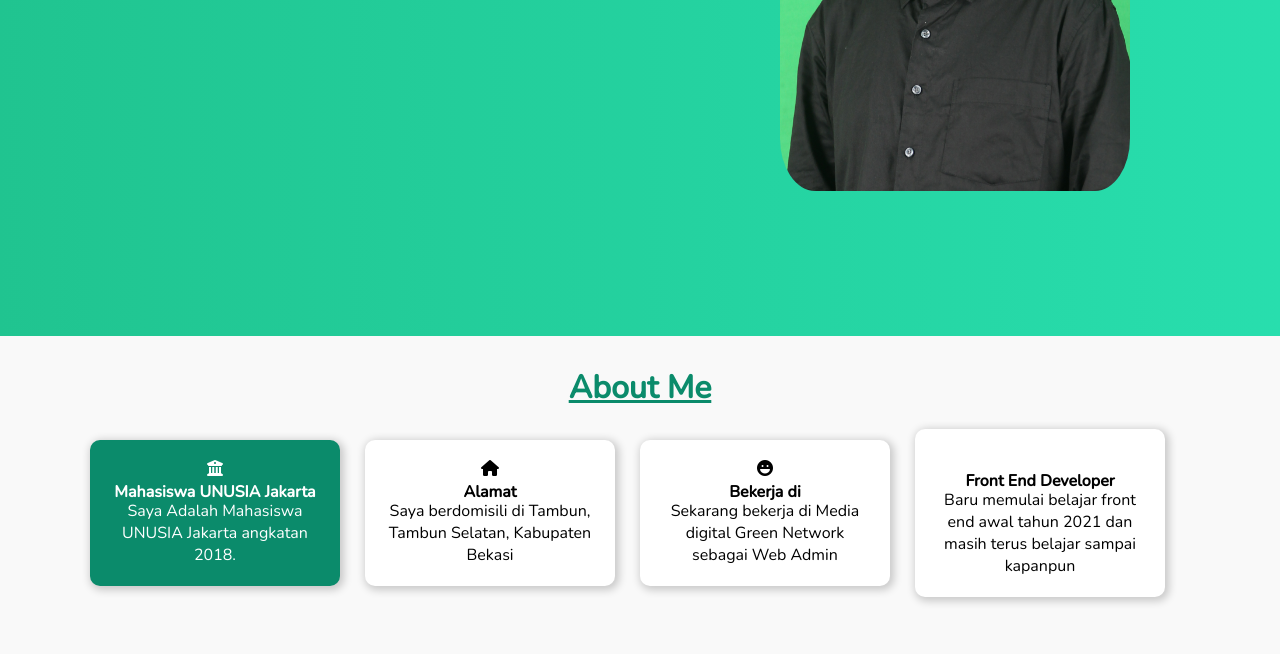
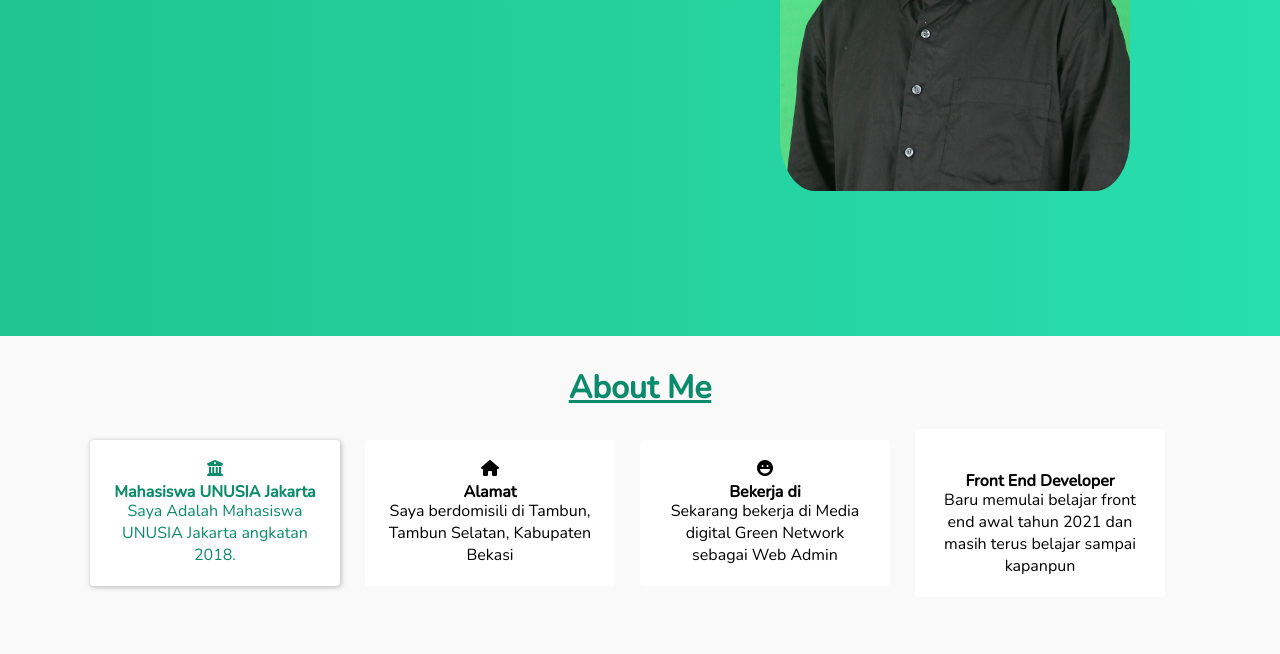
Before and after one commit to AlvinZulfanur/WebPorto, a plain HTML site: page index.html in a window 1280 px wide. In both pictures the pointer is over the element 215 px from the left and 1020 px from the top of the page. Shown: the part 507-1161 px from the top of the page. Drawn offline with nearby package versions, Linux system fonts and the light colour scheme.

Commit message:
ubah style

```diff
--- a/assets/style.css
+++ b/assets/style.css
@@ -177,9 +177,10 @@ a:hover {
 }
 
 .kotak-row:hover {
-    background-color: #0b8b6b;
-    color: white;
+    /* background-color: #0b8b6b; */
+    color: #0b8b6b;
     transition: all 0.4s ease-in-out;
+    box-shadow: 1px 1px 4px 1px rgba(0, 0, 0, 0.2);
 }
 
 /*
@@ -218,9 +219,8 @@ a:hover {
 } */
 
 .card {
-    border-radius: 10px;
+    border-radius: 4px;
     background-color: white;
-    box-shadow: 2px 2px 8px 2px rgba(0, 0, 0, 0.2);
     width: 250px;
     margin-bottom: 20px;
 }
```
Also changed, not shown: index.html (+0 -1 lines).
